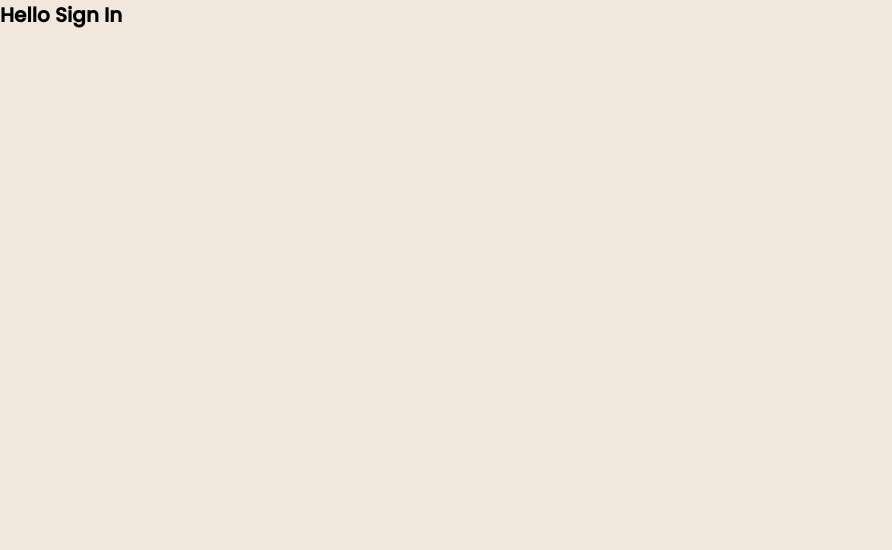
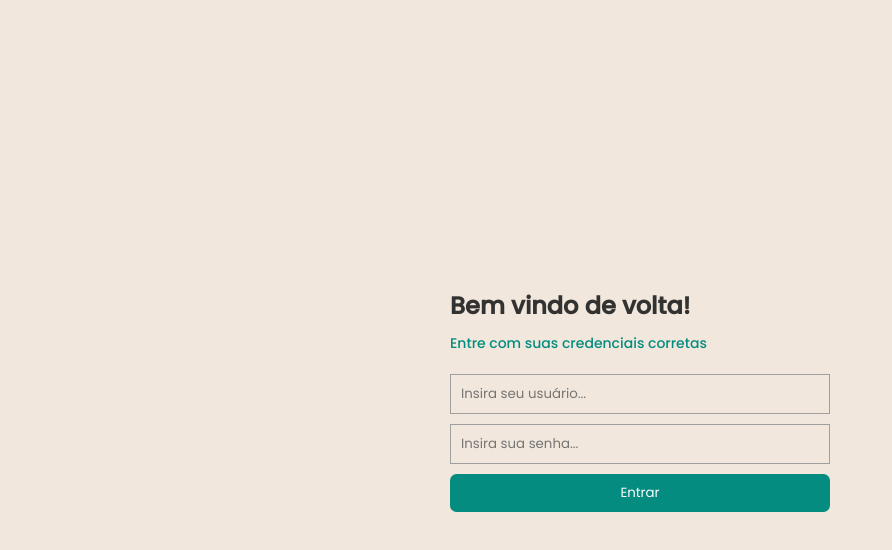
Before and after one commit to viniciusidacruz/elumini-it-test, a React (Vite) app: page / in a window 1280 px wide. Shown: the top 550 px of the page, without its empty margins (0-892 px from the left). Built offline with nearby package versions, Linux system fonts and the light colour scheme.

Commit message:
feat: :sparkles: structure sign in
finish structure of page sign in with validations

```diff
--- a/src/presentation/pages/SignIn/index.tsx
+++ b/src/presentation/pages/SignIn/index.tsx
@@ -1 +1,49 @@
-export const SignIn = () => <h1>Hello Sign In</h1>;
+import { zodResolver } from '@hookform/resolvers/zod';
+import { useCallback } from 'react';
+import { useForm } from 'react-hook-form';
+
+import { Button, TextField } from '../../components';
+import styles from './sign-in.module.scss';
+import { initialValues, schema, TData } from './sign-in.utils';
+
+export const SignIn = () => {
+  const {
+    register,
+    handleSubmit,
+    formState: { errors, isSubmitting },
+  } = useForm({
+    mode: 'all',
+    criteriaMode: 'all',
+    resolver: zodResolver(schema),
+    defaultValues: initialValues,
+  });
+
+  const onSubmit = useCallback(async (data: TData) => {
+    console.log(data);
+  }, []);
+
+  return (
+    <main className={styles.wrapper}>
+      <section className={styles.flex_col_gap}>
+        <h1 className={styles.title}>Bem vindo de volta!</h1>
+        <p className={styles.description}>Entre com suas credenciais corretas</p>
+
+        <form onSubmit={handleSubmit(onSubmit)} className={styles.flex_col_gap}>
+          <TextField
+            {...register('username')}
+            placeholder="Insira seu usuário..."
+            message={errors?.username?.message}
+          />
+
+          <TextField
+            {...register('password')}
+            placeholder="Insira sua senha..."
+            message={errors?.password?.message}
+          />
+
+          <Button isLoading={isSubmitting}>Entrar</Button>
+        </form>
+      </section>
+    </main>
+  );
+};
--- /dev/null
+++ b/src/presentation/pages/SignIn/sign-in.module.scss
@@ -0,0 +1,37 @@
+.flex_col_gap {
+    display: flex;
+    flex-direction: column;
+    gap: 1rem;
+}
+
+.wrapper {
+    height: 100vh;
+    width: 100%;
+
+    display: flex;
+    align-items: center;
+    justify-content: center;
+
+    padding: 2rem;
+
+    & > section {
+        max-width: 380px;
+        width: 100%;
+    }
+}
+
+
+.title {
+    font-size: 2.4rem;
+
+    color: var(--grey-700);
+}
+
+.description {
+    font-size:var(--font-small);
+    font-weight: var(--font-medium);
+
+    color: var(--primary-500);
+
+    margin-bottom: 1rem;
+}
--- /dev/null
+++ b/src/presentation/pages/SignIn/sign-in.utils.ts
@@ -0,0 +1,17 @@
+import { z } from 'zod';
+
+export const schema = z.object({
+  username: z
+    .string()
+    .min(3, 'Por favor insira um usuário valido')
+    .refine((value) => !/\s/.test(value), 'Usuário inválido, remova os espaçamentos!'),
+
+  password: z.string().min(6, 'Precisa no minímo conter 6 digitos'),
+});
+
+export type TData = z.infer<typeof schema>;
+
+export const initialValues = {
+  username: '',
+  password: '',
+};
```
Also changed, not shown: 1 other file (tests, documents, lock files or other folders).
